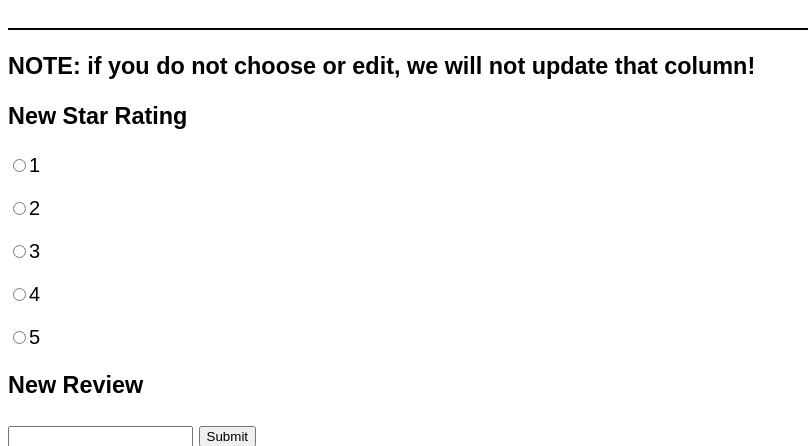
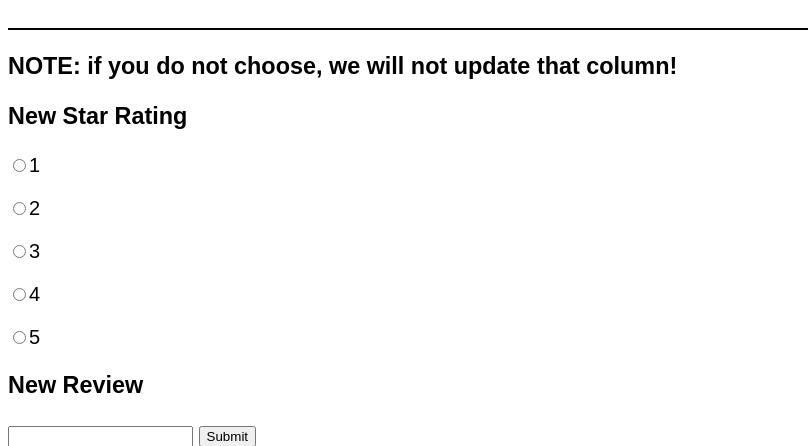
Before and after one commit to rashelrr/team_piplups, a Flask app: template templates/edit_review_search.html in a window 1280 px wide. Shown: the part 71-517 px from the top of the page, without its empty margins (0-808 px from the left). Run offline with Flask 2, Linux system fonts and the light colour scheme; the template is opened without the code that fills it, so the values that code supplies are empty.

Commit message:
fixing update_star_and_review

```diff
--- a/templates/edit_review_search.html
+++ b/templates/edit_review_search.html
@@ -39,9 +39,9 @@
         {% endfor %}
     </table>
 
-    <h3>NOTE: if you do not choose or edit, we will not update that column!</h3>
+    <h3>NOTE: if you do not choose, we will not update that column!</h3>
     <h3>New Star Rating</h3>
-    <form action="/update_star_and_review" method="POST">
+    <form action="/update_star_and_review" method="POST" method="GET">
         <p><input type="radio" name="star" value=1>1</p>
         <p><input type="radio" name="star" value=2>2</p>
         <p><input type="radio" name="star" value=3>3</p>
```
